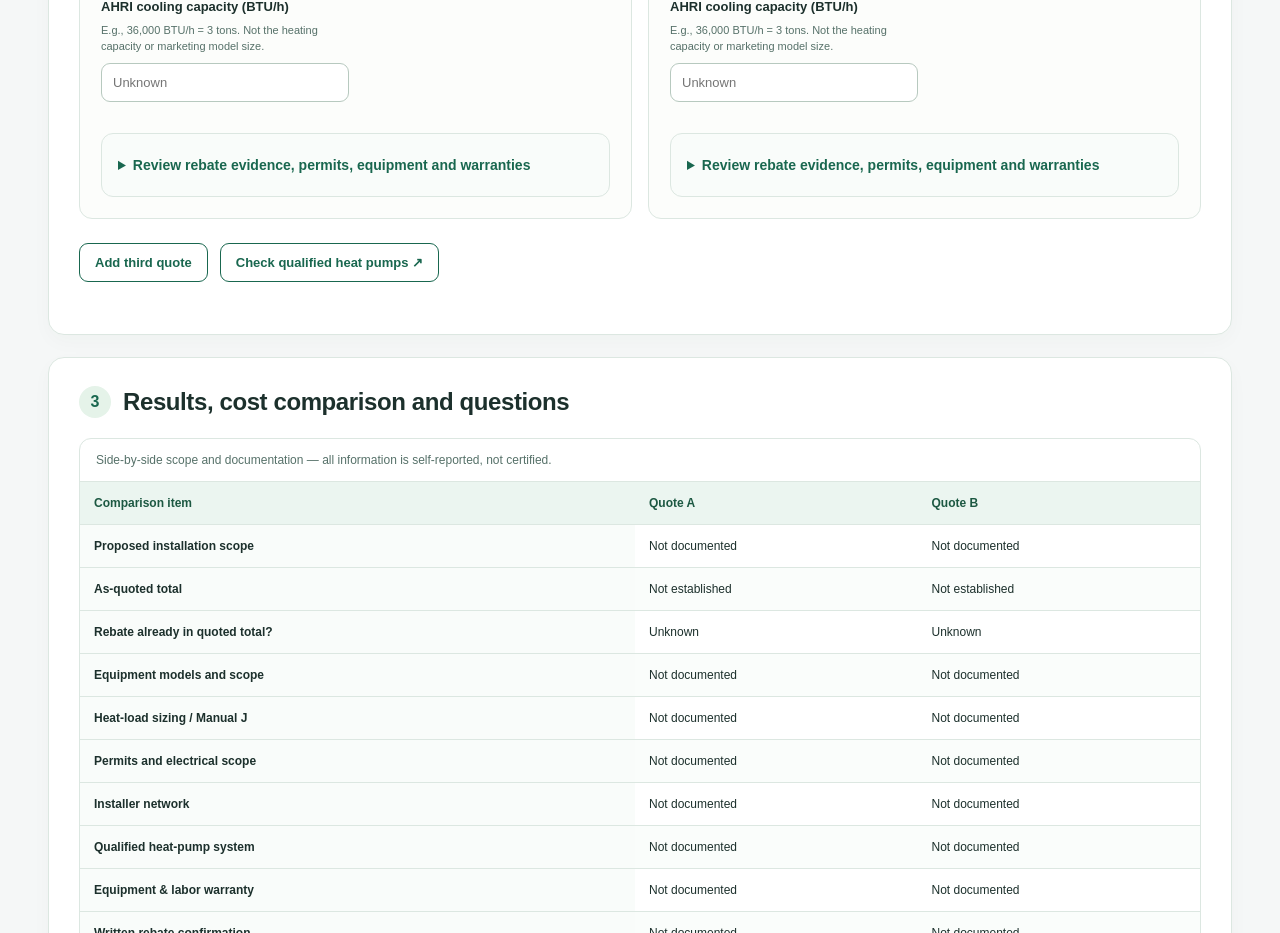
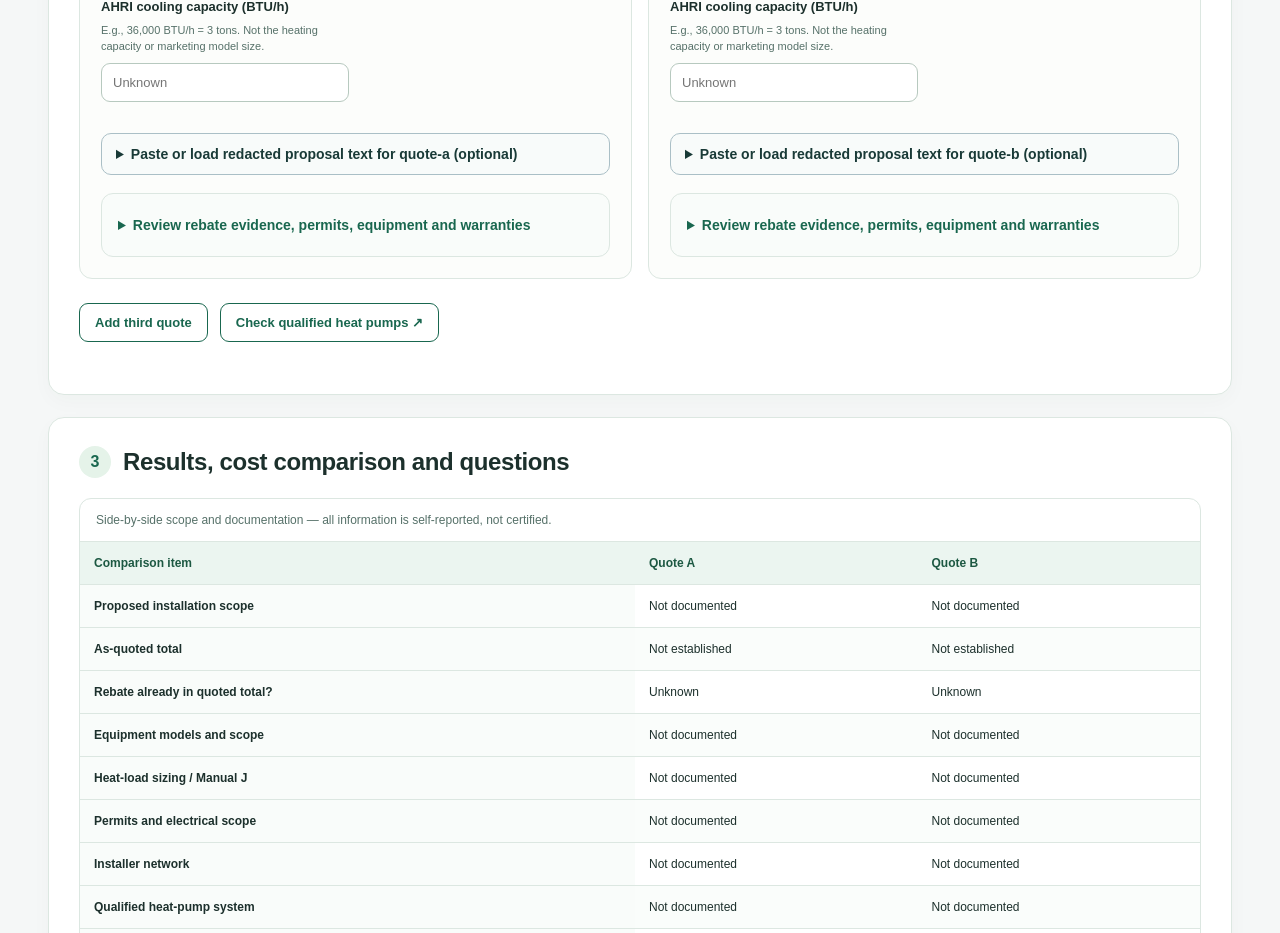
Before and after one commit to mitchmeabe/home-improvement, a Next.js app: page /massachusetts/heat-pumps in a window 1280 px wide. Shown: the part 1440-2373 px from the top of the page. Built offline with nearby package versions, Linux system fonts and the light colour scheme.

Commit message:
Connect proposal review to Massachusetts bid state

```diff
--- a/src/app/massachusetts/heat-pumps/page.tsx
+++ b/src/app/massachusetts/heat-pumps/page.tsx
@@ -61,6 +61,16 @@ export default function MassachusettsHeatPumpPage(){
  const set=<K extends keyof Common>(k:K,value:Common[K])=>setCommon(old=>({...old,[k]:value}));
  const updateBid=<K extends keyof MassQuote>(id:MassQuote["id"],key:K,value:MassQuote[K])=>
   setQuotes(old=>old.map(q=>q.id===id?{...q,[key]:value}:q));
+ const applyImported=(id:MassQuote["id"],patch:ProposalPatch)=>{
+   setQuotes(old=>old.map(q=>q.id!==id?q:{
+     ...q,
+     ...(typeof patch.price==="number"?{price:patch.price}:{}),
+     ...(typeof patch.rebate==="number"?{proposedRebate:patch.rebate}:{}),
+     ...(typeof patch.coolingCapacityBtu==="number"?{coolingCapacityBtu:patch.coolingCapacityBtu}:{}),
+     ...(patch.scope?{scope:patch.scope==="new-ductwork"?"replace-or-build-ducts":patch.scope as ProposalScope}:{}),
+     ...(patch.priceBasis?{priceBasis:patch.priceBasis as PriceBasis}:{})
+   }));
+ };
  const comparison=useMemo(()=>{
   try{return {result:compareMassQuotes(common,quotes),error:""}}
   catch(err){return {result:null,error:err instanceof Error?err.message:"Invalid quote"}}
@@ -128,6 +138,8 @@ export default function MassachusettsHeatPumpPage(){
      <Money id={"ma-"+q.id+"-rebate"} label="Rebate amount claimed by contractor ($)" value={q.proposedRebate} onChange={v=>updateBid(q.id,"proposedRebate",v)}/>
      <Money id={"ma-"+q.id+"-capacity"} label="AHRI cooling capacity (BTU/h)" hint="E.g., 36,000 BTU/h = 3 tons. Not the heating capacity or marketing model size." value={q.coolingCapacityBtu} onChange={v=>updateBid(q.id,"coolingCapacityBtu",v)}/>
     </div>
+     <ProposalTextImporter quoteLabel={"quote-"+q.id} allowedKeys={["price","rebate","coolingCapacityBtu","scope","priceBasis"]}
+       onApply={patch=>applyImported(q.id,patch)}/>
     <details className="ma-progressive ma-bid-details">
      <summary>Review rebate evidence, permits, equipment and warranties</summary>
      <div className="ma-bid-fields">
```
